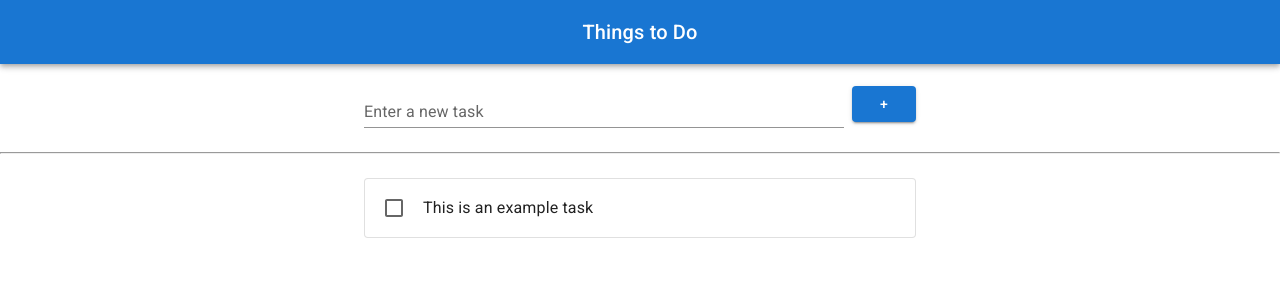
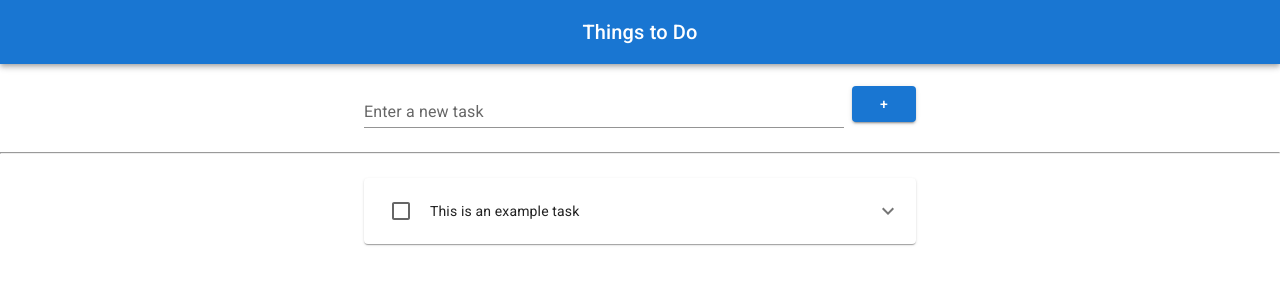
Before and after one commit to ryangholland/material-todo, a React (Vite) app: page / in a window 1280 px wide. Shown: the top 300 px of the page. Built offline with nearby package versions, Linux system fonts and the light colour scheme.

Commit message:
Break out task to own component, accordion expands only on icon click

```diff
--- a/src/App.jsx
+++ b/src/App.jsx
@@ -1,20 +1,17 @@
 import AppBar from "@mui/material/AppBar";
 import Box from "@mui/material/Box";
 import Button from "@mui/material/Button";
-import Card from "@mui/material/Card";
-import Checkbox from "@mui/material/Checkbox";
 import Container from "@mui/material/Container";
 import CssBaseline from "@mui/material/CssBaseline";
 import FormControl from "@mui/material/FormControl";
-import Grid from "@mui/material/Grid";
 import Stack from "@mui/material/Stack";
 import TextField from "@mui/material/TextField";
 import Toolbar from "@mui/material/Toolbar";
 import Typography from "@mui/material/Typography";
 
-import {useState} from "react";
+import { useState } from "react";
 
-
+import Task from "./assets/components/Task";
 
 function App() {
   const exampleTasks = [
@@ -23,8 +20,9 @@ function App() {
       title: "This is an example task",
       date: new Date(),
       notes: "",
-    }
-  ]
+      completed: false,
+    },
+  ];
   const [tasks, setTasks] = useState(exampleTasks);
   const [titleInput, setTitleInput] = useState("");
 
@@ -36,10 +34,13 @@ function App() {
       title: titleInput,
       date: new Date(),
       notes: "",
-    }
+      completed: false,
+    };
 
-    setTasks([...tasks, newTask])
-    setTitleInput("")
+    console.log(newTask);
+
+    setTasks([...tasks, newTask]);
+    setTitleInput("");
   }
 
   return (
@@ -88,16 +89,11 @@ function App() {
         >
           <Container maxWidth="sm">
             <Stack spacing={2}>
-            {tasks.map((task) => {
-              return (
-                <Card key={task.id} variant="outlined" sx={{ p: 1 }}>
-                  <Stack direction="row" spacing={1} alignItems="center">
-                    <Checkbox />
-                    <Typography>{task.title}</Typography>
-                  </Stack>
-                </Card>
-              );
-            })}
+              {tasks.map((task) => {
+                return (
+                  <Task task={task} key={task.id}></Task>
+                );
+              })}
             </Stack>
           </Container>
         </Box>
--- /dev/null
+++ b/src/assets/components/Task.jsx
@@ -0,0 +1,42 @@
+/* eslint-disable react/prop-types */
+import Accordion from "@mui/material/Accordion";
+import AccordionDetails from "@mui/material/AccordionDetails";
+import AccordionSummary from "@mui/material/AccordionSummary";
+import ExpandMoreIcon from "@mui/icons-material/ExpandMore";
+import Stack from "@mui/material/Stack";
+import Typography from "@mui/material/Typography";
+import Checkbox from "@mui/material/Checkbox";
+
+import { useState } from "react";
+
+function Task(props) {
+  const task = props.task;
+  const [expand, setExpand] = useState(false);
+
+  return (
+    <Accordion expanded={expand}>
+      <AccordionSummary
+        expandIcon={
+          <ExpandMoreIcon
+            style={{ cursor: "pointer " }}
+            onClick={() => setExpand(!expand)}
+          />
+        }
+        aria-controls="panel1bh-content"
+        id="panel1bh-header"
+      >
+        <Stack direction="row" spacing={1} alignItems="center">
+          <Checkbox />
+          <Typography variant="body2">{task.title}</Typography>
+        </Stack>
+      </AccordionSummary>
+      <AccordionDetails>
+        <Typography variant="body2">
+          Date Added: {task.date.toUTCString()}
+        </Typography>
+      </AccordionDetails>
+    </Accordion>
+  );
+}
+
+export default Task;
```
